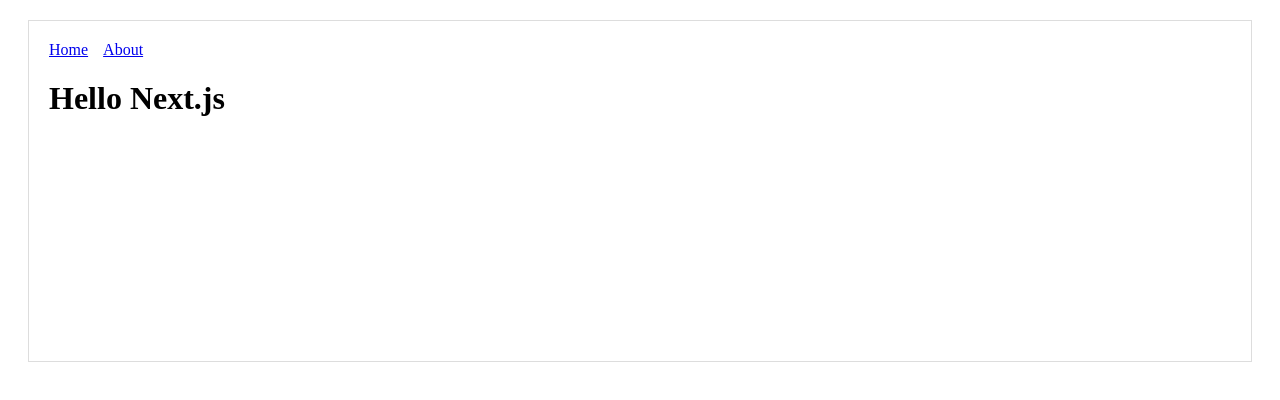
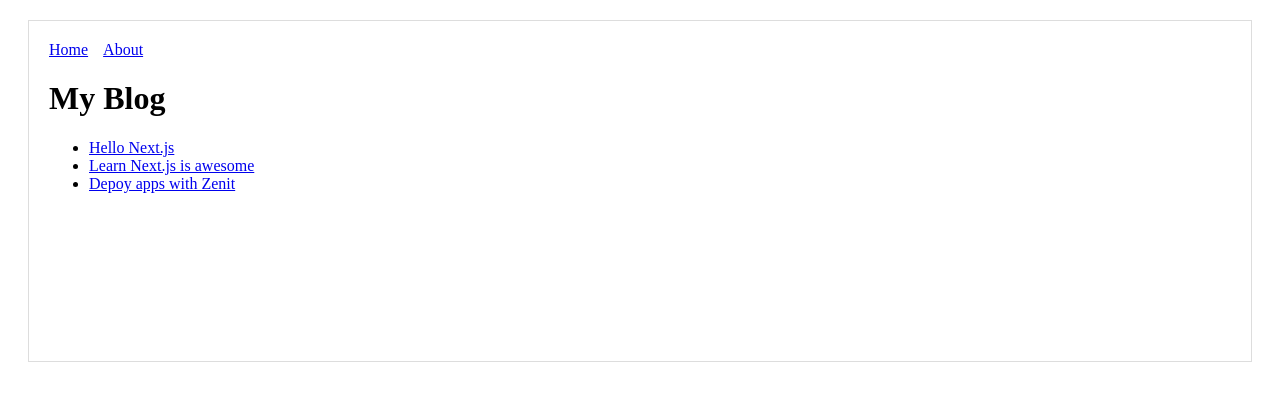
Before and after one commit to ikramhasib007/nextjs, a Next.js app: page / in a window 1280 px wide. Shown: the top 400 px of the page. Built offline with nearby package versions, Linux system fonts and the light colour scheme.

Commit message:
create dynamics pages

```diff
--- a/pages/index.js
+++ b/pages/index.js
@@ -1,9 +1,21 @@
 import Layout from '../components/MyLayout';
+import Link from 'next/link';
 
-const Index = () => (
+const PostLink = (props) => (
+    <li>
+        <Link href={`/post?title=${props.title}`}>
+            <a>{props.title}</a>
+        </Link>
+    </li>
+)
+
+export default() => (
     <Layout>
-        <h1>Hello Next.js</h1>
+        <h1>My Blog</h1>
+        <ul>
+            <PostLink title={`Hello Next.js`}/>
+            <PostLink title={`Learn Next.js is awesome`}/>
+            <PostLink title={`Depoy apps with Zenit`}/>
+        </ul>
     </Layout>
 )
-
-export default Index;
```
Also changed, not shown: pages/post.js (added, +18 -0 lines).
